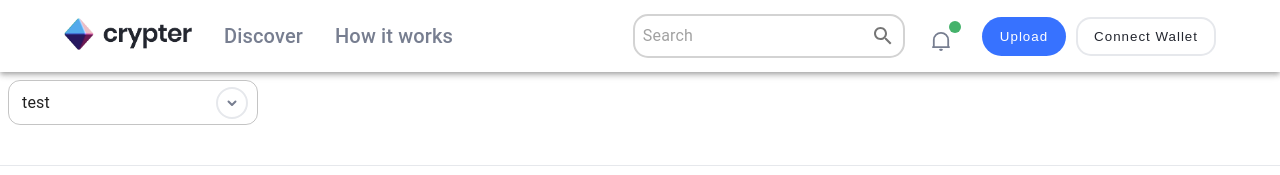
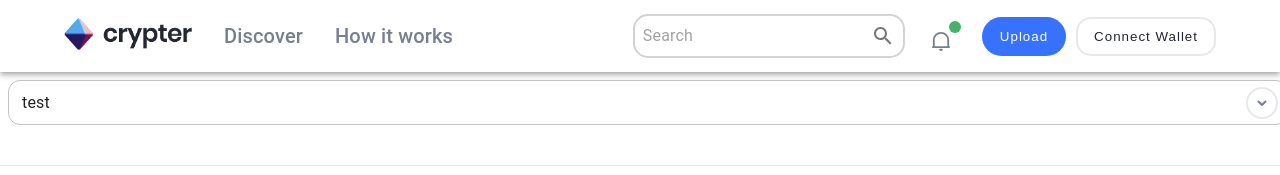
Before and after one commit to sahilgundecha/crypter, a React (Create React App) app: page /dropdown in a window 1280 px wide. Shown: the top 175 px of the page. Built offline with nearby package versions, Linux system fonts and the light colour scheme.

Commit message:
nftProject

```diff
--- a/src/App.tsx
+++ b/src/App.tsx
@@ -19,8 +19,7 @@ import ProfilePage from "./Pages/ProfilePage/ProfilePage";
 import SingleCollectible from "./Pages/SingleCollectible/Singlecollectible";
 import Activity from "./Pages/Activity/Activity";
 import SearchFilter from "./Components/SearchFilterPage/SearchFilter";
-import Modals from "./Components/Modals/BidModal/Modals";
-import DilogueBox from "./Components/Modals/DilogueBox/DilogueBox";
+
 import Item from "./Components/Item/Item";
 import BidCarousel from "./Components/CurrentBid/BidCarousel";
 import Discover from "./Pages/DiscoverHomePage/Discover";
@@ -29,7 +28,7 @@ import Transfer from "./Components/Modals/Transfer/Transfer";
 import BurnToken from "./Components/Modals/BurnToken/BurnToken";
 import Report from "./Components/Modals/Report/Report";
 import FooterComponent from "./Components/FooterComponent/Footer";
-import PutOnSale2 from "./Components/Modals/PutOnSale/PutOnSale2";
+
 import FollowModal from "./Components/Modals/FollowModal/FollowModal";
 import NavbarComponent from "./Components/Navbar/NavbarComponent";
 import { AcceptBid } from "./Components/Modals/FollowModal/AcceptBid";
@@ -37,16 +36,13 @@ import EditProfilePage from "./Pages/EditProfilePage/EditProfilePage";
 import { ConnectWallet } from "./Pages/ConnectWallet/ConnectWallet";
 import WalletName from "./Pages/ConnectWallet/WalletName";
 import CreatorsBid from "./Components/CreatorsBid/CreatorsBid";
-import PutOnSale1 from "./Components/Modals/PutOnSale/PutOnSale1";
-import PutOnSale3 from "./Components/Modals/PutOnSale/PutOnSale3";
-import WhiteCards from "./Components/SellerBuyerCard/WhiteCards/WhiteCards";
+
 import SellerBuyerCard from "./Components/SellerBuyerCard/SellerBuyerCard";
 import SellerBuyerCarousel from "./Components/SellerBuyerCard/SellerBuyerCarousel";
 import Crypter from "./Pages/Crypter/Crypter";
-import ConnectWalletModal from "./Components/Modals/ConnectWalletModal/ConnectWalletModal";
+
 import ChangePrice from "./Components/Modals/ChangePrice/ChangePrice";
-import PlaceaBidModals from "./Components/Modals/PlaceaBidModal/PlaceaBidModals";
-import FollowStep from "./Components/Modals/FollowStepModals/FollowStep";
+
 import CrypterEnd from "./Components/CrypterEnd/CrypterEnd";
 import SingleCollectible1 from "./Pages/SingleCollectible/SingleCollectible1";
 
@@ -86,20 +82,12 @@ const App: React.FC = () => {
         <Route path="/CrypterEnd" element={<CrypterEnd />} />
         <Route path="/Follow" element={<FollowModal />} />
         <Route path="/Creators" element={<CreatorsBid />} />
-        <Route path="/PutOnSale2" element={<PutOnSale2 />} />
-        <Route path="/PutOnSale1" element={<PutOnSale1 />} />
         <Route path="/dropdown" element={<Dropdown item1="test" />} />
-        <Route path="/PutOnSale3" element={<PutOnSale3 />} />
+
         <Route path="/Single1" element={<SingleCollectible1 />} />
-        <Route path="/ConnectWalletModal" element={<ConnectWalletModal />} />
-        <Route
-          path="/placeabid"
-          element={<PlaceaBidModals subhead1="depositeEth" />}
-        />
+
         <Route path="/SellerBuyerCard" element={<SellerBuyerCard />} />
-        <Route path="/followstep" element={<FollowStep />} />
-        <Route path="/modals" element={<Modals />} />
-        <Route path="/DilogueBox" element={<DilogueBox />} />
+
         <Route path="/ChangePrice" element={<ChangePrice />} />
         <Route path="/Accept" element={<AcceptBid />} />
         <Route path="/EditProfilePage" element={<EditProfilePage />} />
--- a/src/Components/Dropdown/Dropdown.tsx
+++ b/src/Components/Dropdown/Dropdown.tsx
@@ -32,7 +32,12 @@ const Dropdown = (props: drop) => {
 
   return (
     <FormControl
-      sx={{ m: 1, minWidth: 250, background: "#ffffff", borderRadius: "14px" }}
+      sx={{
+        m: 1,
+        minWidth: "100%",
+        background: "#ffffff",
+        borderRadius: "14px",
+      }}
     >
       {props.label ? (
         <Typography
--- a/src/Components/SellerBuyerCard/SellerBuyerCarousel.tsx
+++ b/src/Components/SellerBuyerCard/SellerBuyerCarousel.tsx
@@ -1,6 +1,6 @@
 import React, { Component, useState } from "react";
 import WhiteCards from "./WhiteCards/WhiteCards";
-import Data from "./SellerBuyersArray";
+import Data from "../../DB/SellerBuyerCardArray/SellerBuyersArray";
 import Carousel from "react-elastic-carousel";
 import { Button } from "@mui/material";
 import leftArrow from "../../Assets/images/Left.svg";
--- a/src/Components/SellerBuyerCard/SellerBuyersArray.tsx
+++ b/src/DB/SellerBuyerCardArray/SellerBuyersArray.tsx
@@ -1,4 +1,4 @@
-import SellerBuyerCard from "./SellerBuyerCard";
+import SellerBuyerCard from "../../Components/SellerBuyerCard/SellerBuyerCard";
 import userimgg from "../../Assets/images/userimgg.png";
 import cup from "../../Assets/images/cup.svg";
 import usser2 from "../../Assets/images/usser2.png";
```
